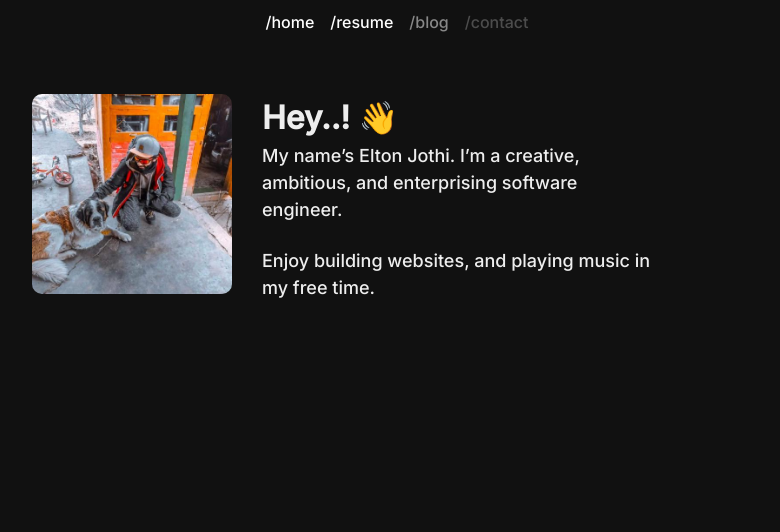
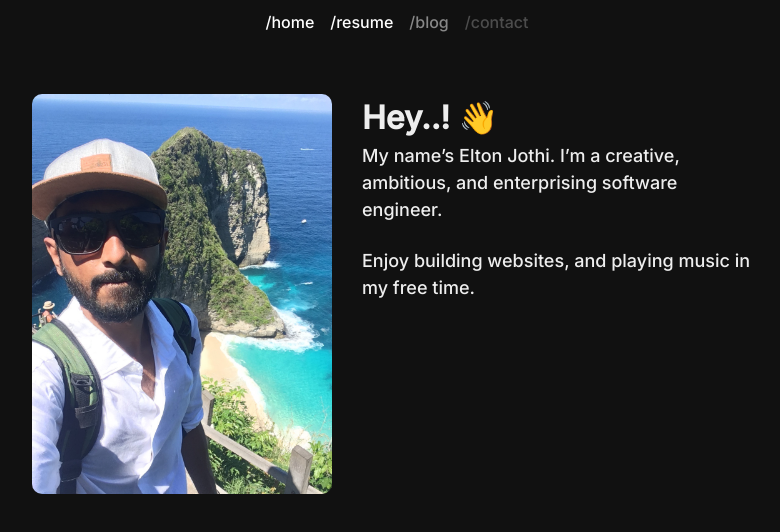
Before and after one commit to eltonjothi/frontpage, a Next.js app: page / in a window 1280 px wide. Shown: the top 532 px of the page, without its empty margins (243-1023 px from the left). Built offline with nearby package versions, Linux system fonts and the light colour scheme.

Commit message:
Added new avatar

```diff
--- a/components/about/Main.jsx
+++ b/components/about/Main.jsx
@@ -8,7 +8,7 @@ function Main() {
           <div class="intro-hero">
             <div class="avatar">
               <img
-                src="/images/elton-avatar.jpeg"
+                src="/images/elton-avatar-2.jpg"
                 class="profile-avatar"
                 alt="..."
               />
--- a/styles/style.scss
+++ b/styles/style.scss
@@ -53,16 +53,15 @@ body {
     flex-wrap: wrap;
     // align-items: center;
     .avatar {
-      width: 200px;
+      width: 300px;
       margin-right: 30px;
       .profile-avatar {
-        max-width: 200px;
+        max-width: 300px;
         margin-right: 3px;
         border-radius: 10px;
       }
     }
     .details{
-
       max-width: 400px;
       h2{
         font-size: 32px;
```
Also changed, not shown: public/images/elton-avatar-2.jpg (added).
